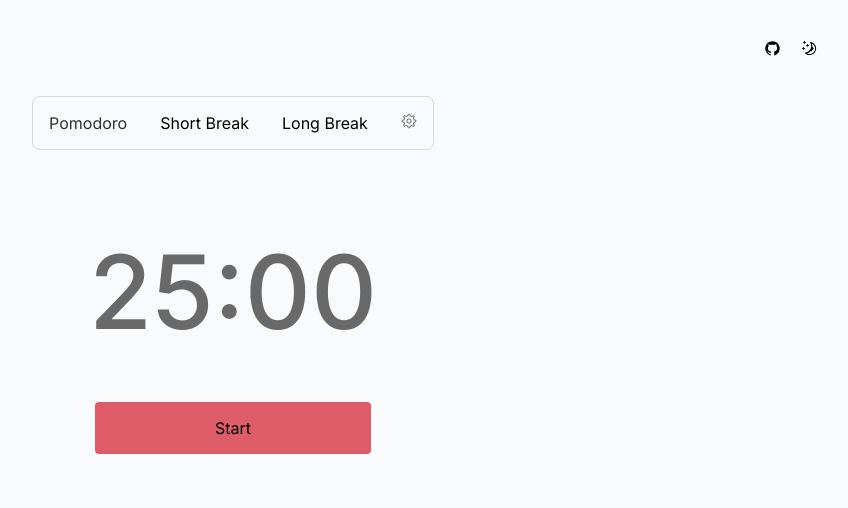
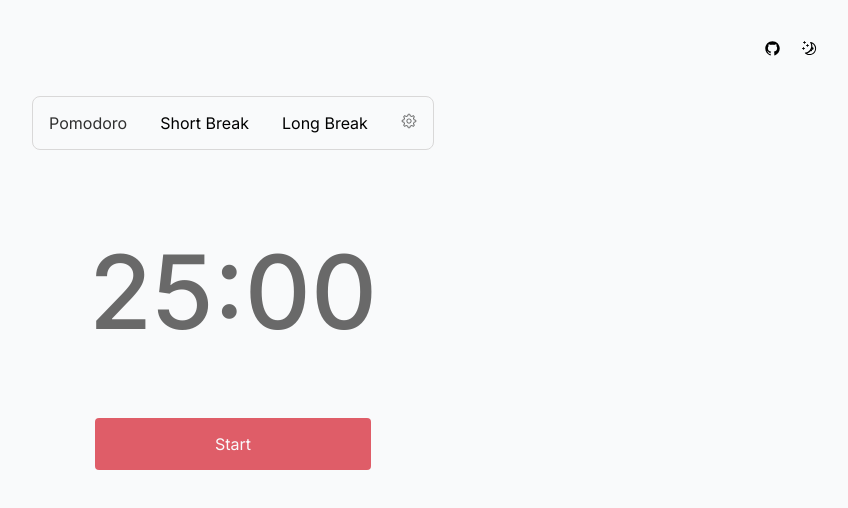
Before and after one commit to nicolaeciobanuu/pomodoro, a Next.js app: page / in a window 1280 px wide. Shown: the top 508 px of the page, without its empty margins (407-1255 px from the left). Built offline with nearby package versions, Linux system fonts and the light colour scheme.

Commit message:
style: add outline instead of shadow

```diff
--- a/app/styles/controls.module.scss
+++ b/app/styles/controls.module.scss
@@ -1,33 +1,56 @@
 .container {
   display: flex;
   justify-content: center;
-  padding: 3rem 0;
+  padding-top: 4rem;
   button {
     border-radius: 4px;
     padding: 1rem 2rem;
     box-sizing: border-box;
     width: 130px;
     text-align: center;
-    &:focus {
-      outline: 2px solid blue;
+    &:hover{
+      cursor: pointer;
+    }
+    &::selection {
+      background-color: transparent;
     }
   }
 
   .start {
     background-color: var(--start);
     width: calc(1rem + 260px);
+    color: var(--button-text-1);
+     &:focus{
+      outline: 1px solid var(--start-focus)
+    }
   }
   .restart {
     background-color: var(--restart);
+    color: var(--button-text-1);
+    &:focus{
+      outline: 1px solid var(--restart-focus)
+    }
   }
   .resume {
     background-color: var(--resume);
+    color: var(--button-text-2);
+     &:focus{
+      outline: 1px solid var(--resume-focus)
+    }
   }
   .pause {
     background-color: var(--pause);
+    color: var(--button-text-2);
+     &:focus{
+      outline: 1px solid var(--pause-focus)
+    }
   }
   .reset {
     background-color: var(--reset);
+    color: var(--button-text-2);
     margin-right: 1rem;
+     &:focus{
+      outline: 1px solid var(--reset-focus)
+    }
   }
 }
```
